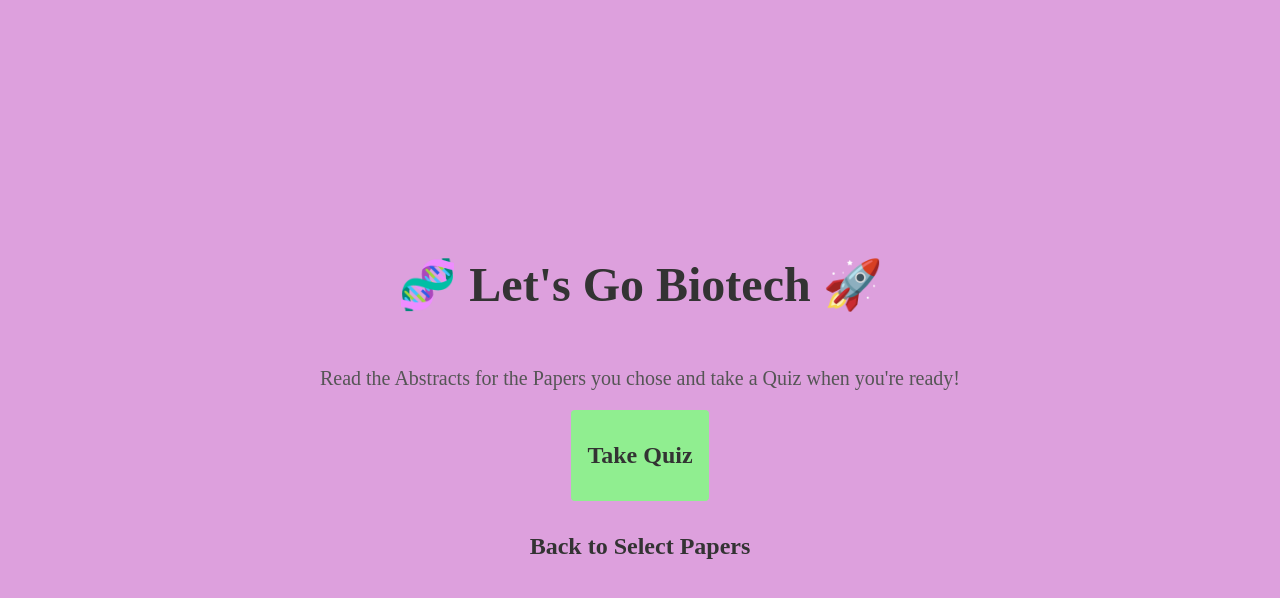
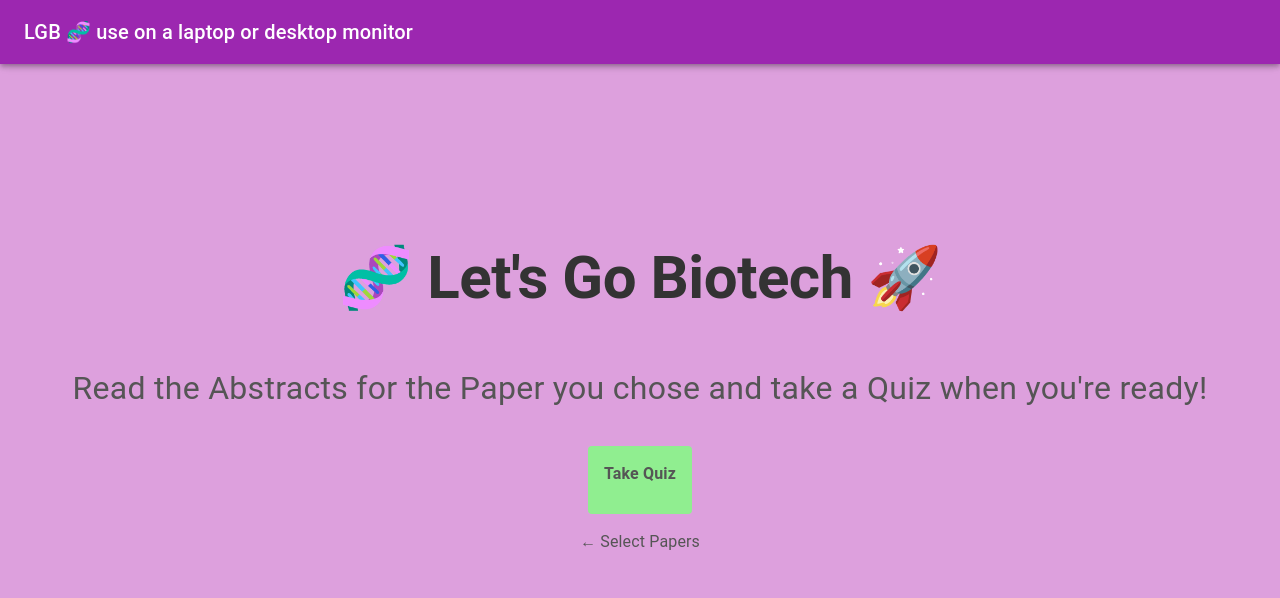
Before and after one commit to rohanrobinson/lgb, a Next.js app: page /read-paper in a window 1280 px wide. Shown: the top 598 px of the page. Built offline with nearby package versions, Linux system fonts and the light colour scheme.

Commit message:
mui stylin' edits to read paper page

```diff
--- a/src/pages/read-paper.js
+++ b/src/pages/read-paper.js
@@ -2,6 +2,8 @@ import Head from 'next/head';
 import styles from '../styles/Home.module.css';
 import { useRouter } from 'next/router';
 import Link from 'next/link';
+import { Box, AppBar, Toolbar, Typography, Button } from '@mui/material';
+
 
 
 export default function ReadPaper() {
@@ -11,38 +13,55 @@ export default function ReadPaper() {
  const showPaper2 = router.query.showPaper2;
  const showPaper3 = router.query.showPaper3;
 
- //foundationGMAI
- const paperAbstract1 = "The exceptionally rapid development of highly flexible, reusable artificial intelligence (AI) models is likely to usher in newfound capabilities in medicine. We propose a new paradigm for medical AI, which we refer to as generalist medical AI (GMAI). GMAI models will be capable of carrying out a diverse set of tasks using very little or no task-specific labelled data. Built through self-supervision on large, diverse datasets, GMAI will flexibly interpret different combinations of medical modalities, including data from imaging, electronic health records, laboratory results, genomics, graphs or medical text. Models will in turn produce expressive outputs such as free-text explanations, spoken recommendations or image annotations that demonstrate advanced medical reasoning abilities. Here we identify a set of high-impact potential applications for GMAI and lay out specific technical capabilities and training datasets necessary to enable them. We expect that GMAI-enabled applications will challenge current strategies for regulating and validating AI devices for medicine and will shift practices associated with the collection of large medical datasets.";
- //FHIRGenomics
- const paperAbstract2 = "The development of Fast Healthcare Interoperability Resources (FHIR) Genomics, a feasible and efficient method for exchanging complex clinical genomic data and interpretations, is described. FHIR Genomics is a subset of the emerging Health Level 7 FHIR standard and targets data from increasingly available technologies such as next-generation sequencing. Much care and integration of feedback have been taken to ease implementation, facilitate wide-scale interoperability, and enable modern app development toward a complete precision medicine standard. A new use case, the integration of the Variant Interpretation for Cancer Consortium (VICC) “meta-knowledgebase” into a third-party application, is described.";
- //YamanakaFactors
- const paperAbstract3 = "Differentiated cells can be reprogrammed to an embryonic-like state by transfer of nuclear contents into oocytes or by fusion with embryonic stem (ES) cells. Little is known about factors that induce this reprogramming. Here, we demonstrate induction of pluripotent stem cells from mouse embryonic or adult fibroblasts by introducing four factors, Oct3/4, Sox2, c-Myc, and Klf4, under ES cell culture conditions. Unexpectedly, Nanog was dispensable. These cells, which we designated iPS (induced pluripotent stem) cells, exhibit the morphology and growth properties of ES cells and express ES cell marker genes. Subcutaneous transplantation of iPS cells into nude mice resulted in tumors containing a variety of tissues from all three germ layers. Following injection into blastocysts, iPS cells contributed to mouse embryonic development. These data demonstrate that pluripotent stem cells can be directly generated from fibroblast cultures by the addition of only a few defined factors.";
+ //CRISPR Editing
+ const paperAbstract1 = "Many patients with inherited lung diseases lack effective treatment and could derive immense benefit from gene-editing therapies that correct the causative mutation. Direct delivery of such therapies to the lung by inhalation would be transformative, but the respiratory route of administration faces special challenges arising from physiological mechanisms that protect the lung against foreign particles. In a new study in Nature Biotechnology, Li et al.1 tackle this longstanding issue with a focus on RNA–lipid nanoparticles (LNPs) — a drug class that has been much in the news thanks to COVID-19 mRNA vaccines. By synthesizing and screening 720 novel lipids, the authors identified a nanoparticle formulation that achieves moderately efficient editing in the mouse lung after intratracheal delivery of CRISPR RNA–LNPs. This achievement paves the way for therapeutic CRISPR applications in the lung that involve not only gene editing but also gene therapy.";
+ //Simultaneous Sequencing
+ const paperAbstract2 = "DNA comprises molecular information stored in genetic and epigenetic bases, both of which are vital to our understanding of biology. Most DNA sequencing approaches address either genetics or epigenetics and thus capture incomplete information. Methods widely used to detect epigenetic DNA bases fail to capture common C-to-T mutations or distinguish 5-methylcytosine from 5-hydroxymethylcytosine. We present a single base-resolution sequencing methodology that sequences complete genetics and the two most common cytosine modifications in a single workflow. DNA is copied and bases are enzymatically converted. Coupled decoding of bases across the original and copy strand provides a phased digital readout. Methods are demonstrated on human genomic DNA and cell-free DNA from a blood sample of a patient with cancer. The approach is accurate, requires low DNA input and has a simple workflow and analysis pipeline. Simultaneous, phased reading of genetic and epigenetic bases provides a more complete picture of the information stored in genomes and has applications throughout biomedicine.";
 
+ //Drug Discovery
+ const paperAbstract3 = "Much of the world has been transfixed in recent months by the appearance of text generation engines such as OpenAI’s ChatGPT, artificial intelligence (AI) algorithms capable of producing text that seems as if it were written by a human. While tech companies like Microsoft and Google are focused on using such engines as a way to improve search and others worry they could cause a rash of plagiarized essays, fake news and bad poetry, biotechs are looking at these algorithms to bolster their businesses, as a method to contribute to drug discovery in a variety of ways.";
 
 
  return (
    <div className={styles.container}>
      <Head>
        <title>Let's Go Biotech - Read Paper</title>
-       <meta name="description" content="Generated by ROHAN CAIN ROBINSON" />
-       <link rel="icon" href="/favicon.ico" />
+       <meta name="description" content="Generated by Rohan in SF" />
+       {/* <link rel="icon" href="/favicon.ico" /> */}
      </Head>
-       <h1>
-       🧬 Let's Go Biotech 🚀
-       </h1>
+
+     <AppBar position="fixed" color="secondary">
+      <Toolbar>
+        <Typography variant="h6" component="div" sx={{ flexGrow: 1 }}>
+          LGB 🧬 use on a laptop or desktop monitor
+        </Typography>
+      </Toolbar>
+    </AppBar>
+
+    <Typography variant="h2" sx={{ mb: 4 }}>
+        🧬 <b>Let's Go Biotech</b> 🚀
+      </Typography>
+
       <br />
 
-     <p className={styles.abstractDisplay}>Read the Abstracts for the Papers you chose and take a Quiz when you're ready!</p>
+
+        <Typography variant="body1" sx={{ mb: 2, fontSize: "2.0rem" }}>
+            <span className={styles.abstractDisplay}>Read the Abstracts for the Paper you chose and take a Quiz when you're ready!</span>
+        </Typography>
+
+
      {showPaper1 === 'false' && showPaper2 === "false" && showPaper3 === "false" && (
         <div>
-          <p>You did not select any papers to read, go back and select some!</p>
+           <Typography variant="body1" sx={{ mb: 2, fontSize: "3.0rem" }}>
+              You did not select any papers to read, go back and select some!
+           </Typography>
         </div>
      )}
       <div>
 
       {showPaper1 === 'true' && (
         <div className={styles.abstractDisplay}>
-          <p>Abstract for Foundation GMAI Paper. <a className={styles.paperLink} href="https://www.nature.com/articles/s41586-023-05881-4" target="_blank">Read the whole paper here! (not required)</a></p>
+          <p>Abstract for CRISPR Paper. <a className={styles.paperLink} href="https://www.nature.com/articles/s41587-023-01744-5" target="_blank">Read the whole paper here! (not required)</a></p>
           <p>{paperAbstract1}</p>
           <hr></hr>
         </div>
@@ -50,7 +69,7 @@ export default function ReadPaper() {
 
       {showPaper2 === 'true' && (
         <div className={styles.abstractDisplay}>
-          <p>Abstract for FHIR Genomics Paper.<a className={styles.paperLink} href="https://www.nature.com/articles/s41525-020-0115-6#:~:text=FHIR%20Genomics%20has%20been%20shown,into%20powerful%20precision%20medicine%20apps." target="_blank">Read the whole paper here! (not required))</a></p> <br />
+          <p>Abstract for Simultaneous Sequencing Paper.<a className={styles.paperLink} href="https://www.nature.com/articles/s41587-022-01652-0" target="_blank">Read the whole paper here! (not required))</a></p> <br />
           <p>{paperAbstract2}</p>
           <hr></hr>
         </div>
@@ -58,12 +77,16 @@ export default function ReadPaper() {
 
       {showPaper3 === 'true' && (
         <div className={styles.abstractDisplay}>
-          <p>Abstract for Yamanaka Factors Paper.<a className={styles.paperLink} href="https://pubmed.ncbi.nlm.nih.gov/16904174/" target="_blank">Read the whole paper here! (not required)</a></p> <br />
+          <p>Abstract for Chat GPT Drug Discovery Paper.<a className={styles.paperLink} href="https://www.nature.com/articles/s41587-023-01788-7" target="_blank">Read the whole paper here! (not required)</a></p> <br />
           <p>{paperAbstract3}</p>
           <hr></hr>
         </div>
       )}
     </div>
+
+    <br />
+
+
       <Link
           className={styles.greenSquare}
           href={{
@@ -74,12 +97,16 @@ export default function ReadPaper() {
             showPaper3: showPaper3
           }
         }}>
-          <h2>Take Quiz</h2>
+      <Typography variant="body1" sx={{ mb: 1.5 }}>
+          <b>Take Quiz</b>
+      </Typography>
         </Link>
 
 
         <a href="/select-paper">
-          <h2>Back to Select Papers</h2>
+        <Typography variant="body1" sx={{ mb: 0.5 }}>
+          &larr; Select Papers
+      </Typography>
         </a>
 
    </div>
```
Also changed, not shown: src/pages/select-paper.js (+14 -1 lines).
